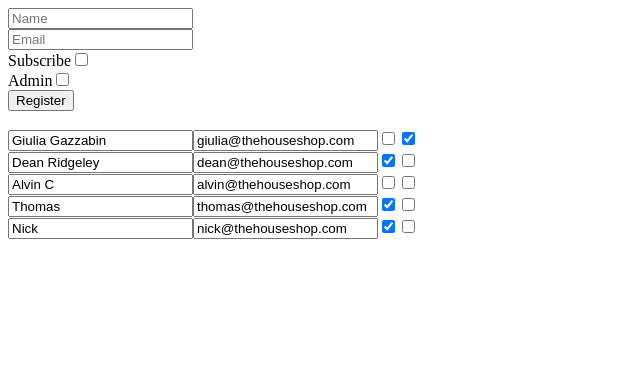
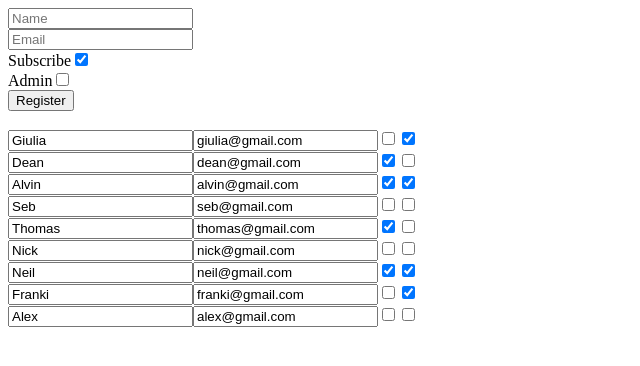
Before and after one commit to giuliagworld/email-listing-app, a React app: page / in a window 1280 px wide. Shown: the top 366 px of the page, without its empty margins (0-640 px from the left). Built offline with nearby package versions, Linux system fonts and the light colour scheme; data requests are answered from the project's data file; the HTML template or start-up script is replaced by a standard one.

Commit message:
checkbox, user, all working for far

```diff
--- a/db.json
+++ b/db.json
@@ -1,34 +1,67 @@
 {
   "users": [
     {
-      "name": "Giulia Gazzabin",
-      "email": "giulia@thehouseshop.com",
+      "name": "Giulia",
+      "email": "giulia@gmail.com",
+      "subscribe": false,
       "admin": true,
       "id": 1
     },
     {
-      "name": "Dean Ridgeley",
-      "email": "dean@thehouseshop.com",
+      "name": "Dean",
+      "email": "dean@gmail.com",
       "subscribe": true,
+      "admin": false,
       "id": 2
     },
     {
-      "name": "Alvin C",
-      "email": "alvin@thehouseshop.com",
-      "subscribe": false,
+      "name": "Alvin",
+      "email": "alvin@gmail.com",
+      "subscribe": true,
+      "admin": true,
       "id": 3
     },
     {
-      "name": "Thomas",
-      "email": "thomas@thehouseshop.com",
-      "subscribe": true,
+      "name": "Seb",
+      "email": "seb@gmail.com",
+      "subscribe": false,
+      "admin": false,
       "id": 4
     },
     {
+      "name": "Thomas",
+      "email": "thomas@gmail.com",
+      "subscribe": true,
+      "admin": false,
+      "id": 5
+    },
+    {
       "name": "Nick",
-      "email": "nick@thehouseshop.com",
+      "email": "nick@gmail.com",
+      "subscribe": false,
+      "admin": false,
+      "id": 6
+    },
+    {
+      "name": "Neil",
+      "email": "neil@gmail.com",
       "subscribe": true,
-      "id": 5
+      "admin": true,
+      "id": 7
+    },
+    {
+      "name": "Franki",
+      "email": "franki@gmail.com",
+      "subscribe": false,
+      "admin": true,
+      "id": 8
+    },
+    {
+      "name": "Alex",
+      "email": "alex@gmail.com",
+      "subscribe": false,
+      "admin": false,
+      "id": 9
     }
   ],
   "login": []
--- a/src/components/App.js
+++ b/src/components/App.js
@@ -2,60 +2,37 @@ import React from 'react';
 import createReactClass from "create-react-class";
 import PropTypes from 'prop-types';
 
-// import AddUser from './AddUser';
+import Form from './Form';
+import User from './User';
+
 
 const App = createReactClass({
-  propTypes: {
-    user: PropTypes.arrayOf(PropTypes.shape({
-      name: PropTypes.string,
-      email: PropTypes.string,
-      subscribe: PropTypes.bool,
-      admin: PropTypes.bool
-    }))
-  },
-  getDefaultProps: function () {
+  getInitialState: function() {
     return {
-      users: [],
-      login: ''
+      users: []
     }
   },
-  getInitialState: function () {
-    return {
-      users: this.props.user,
-      login: this.props.login
-    }
-  },
-  onInputChange: function (e) {
-    const target = e.target;
-    const value = target.type === 'checkbox' ? target.checked : target.value;
-    const name = target.name;
-
-    this.setState({
-      [name]: value
-    });
-  },
-  nameValidation: function() {
+  nameValidation: function(name) {
     let expression = /^[ a-zA-Z-]+$/;
-    if (this.state.name.match(expression)) {
+    if (name.match(expression)) {
       return true;
     }
     else {
       return false;
     }
   },
-  emailValidation: function () {
+  emailValidation: function(email) {
     let expression = /^([\w-]+(?:\.[\w-]+)*)@((?:[\w-]+\.)*\w[\w-]{0,66})\.([a-z]{2,6}(?:\.[a-z]{2})?)$/i;
-    if (this.state.email.match(expression)) {
+    if (email.match(expression)) {
       return true;
     }
     else {
       return false;
     }
   },
-  onSubmit: function(e) {
+  onAddUser: function(name, email, subscribe, admin) {
     let url = 'http://localhost:3000/users';
-    e.preventDefault();
-    if (this.nameValidation() && this.emailValidation()) {
+    if (this.nameValidation(name) && this.emailValidation(email)) {
       fetch(url, {
         method: 'POST',
         headers: {
@@ -63,26 +40,112 @@ const App = createReactClass({
           'Content-Type': 'application/json',
         },
         body: JSON.stringify({
-          name: this.state.name,
-          email: this.state.email,
-          subscribe: this.state.subscribe,
-          admin: this.state.admin,
+          name,
+          email,
+          subscribe,
+          admin
         })
       }).then((results) => {
         return results.json();
       }).then((data) => {
-        console.log(data);
-      }).catch ((ex) => {
-        console.log(ex)
-      }),
-      this.setState({
-        name: '',
-        email: '',
-        subscribe: true,
-        admin: false,
+        this.state.users.push({
+          id: data.id,
+          name: data.name,
+          email: data.email,
+          subscribe: data.subscribe,
+          admin: data.admin,
+        })
+        this.setState(this.state);
+        }).catch ((ex) => {
       })
     }
   },
+  componentDidMount() {
+    fetch('http://localhost:3000/users')
+      .then((results) => {
+        return results.json();
+      }).then((data) => {
+        let users = data.map((user) => {
+          return user;
+        })
+        this.setState({users : users});
+      })
+  },
+
+
+
+
+
+  // getDefaultProps: function () {
+  //   return {
+  //     users: [],
+  //     login: ''
+  //   }
+  // },
+  // getInitialState: function () {
+  //   return {
+  //     users: this.props.user,
+  //     login: this.props.login
+  //   }
+  // },
+  // onInputChange: function (e) {
+  //   const target = e.target;
+  //   const value = target.type === 'checkbox' ? target.checked : target.value;
+  //   const name = target.name;
+
+  //   this.setState({
+  //     [name]: value
+  //   });
+  // },
+  // nameValidation: function() {
+  //   let expression = /^[ a-zA-Z-]+$/;
+  //   if (this.state.name.match(expression)) {
+  //     return true;
+  //   }
+  //   else {
+  //     return false;
+  //   }
+  // },
+  // emailValidation: function () {
+  //   let expression = /^([\w-]+(?:\.[\w-]+)*)@((?:[\w-]+\.)*\w[\w-]{0,66})\.([a-z]{2,6}(?:\.[a-z]{2})?)$/i;
+  //   if (this.state.email.match(expression)) {
+  //     return true;
+  //   }
+  //   else {
+  //     return false;
+  //   }
+  // },
+  // onSubmit: function(e) {
+  //   let url = 'http://localhost:3000/users';
+  //   e.preventDefault();
+  //   if (this.nameValidation() && this.emailValidation()) {
+  //     fetch(url, {
+  //       method: 'POST',
+  //       headers: {
+  //         'Accept': 'application/json',
+  //         'Content-Type': 'application/json',
+  //       },
+  //       body: JSON.stringify({
+  //         name: this.state.name,
+  //         email: this.state.email,
+  //         subscribe: this.state.subscribe,
+  //         admin: this.state.admin,
+  //       })
+  //     }).then((results) => {
+  //       return results.json();
+  //     }).then((data) => {
+  //       console.log(data);
+  //     }).catch ((ex) => {
+  //       console.log(ex)
+  //     }),
+  //     this.setState({
+  //       name: '',
+  //       email: '',
+  //       subscribe: true,
+  //       admin: false,
+  //     })
+  //   }
+  // },
   // onLogin: function(e) {
   //   let url = 'http://localhost:3000/login/';
   //   e.preventDefault();
@@ -102,25 +165,25 @@ const App = createReactClass({
   //     })
   //   }
   // },
-  componentDidMount() {
-    fetch('http://localhost:3000/users')
-      .then((results) => {
-        return results.json();
-      }).then((data) => {
-        console.log(data);
-        let users = data.map((user) => {
-          return (
-            <div key={user.id}>
-              <input type='text' name='name' value={user.name} onChange={this.onInputChange} />
-              <input type='email' name='email' value={user.email} onChange={this.onInputChange} />
-              <input type='checkbox' name='subscribe' checked={user.subscribe} onChange={this.onInputChange} />
-              <input type='checkbox' name='admin' checked={user.admin} onChange={this.onInputChange} /><br />
-            </div>
-          )
-        })
-        this.setState({users : users});
-      })
-  },
+  // componentDidMount() {
+  //   fetch('http://localhost:3000/users')
+  //     .then((results) => {
+  //       return results.json();
+  //     }).then((data) => {
+  //       console.log(data);
+  //       let users = data.map((user) => {
+  //         return (
+  //           <div key={user.id}>
+  //             <input type='text' name='name' value={user.name} onChange={this.onInputChange} />
+  //             <input type='email' name='email' value={user.email} onChange={this.onInputChange} />
+  //             <input type='checkbox' name='subscribe' checked={user.subscribe} onChange={this.onInputChange} />
+  //             <input type='checkbox' name='admin' checked={user.admin} onChange={this.onInputChange} /><br />
+  //           </div>
+  //         )
+  //       })
+  //       this.setState({users : users});
+  //     })
+  // },
   // shouldComponentUpdate() {
   //   console.log('something has changed');
   //   return true;
@@ -131,18 +194,19 @@ const App = createReactClass({
   render: function() {
     return (
       <div>
-        <form onSubmit={this.onSubmit}>
-          <input type='text' placeholder='Name' name='name' value={this.state.name} onChange={this.onInputChange} /><br />
-          <input type='email' placeholder='Email' name='email' value={this.state.email} onChange={this.onInputChange} /><br />
-          <label htmlFor='subscribe'>Subscribe</label>
-          <input id='subscribe' type='checkbox' name='subscribe' value={this.state.subscribe} checked={this.state.subscribe} onChange={this.onInputChange} /><br />
-          <label htmlFor='admin'>Admin</label>
-          <input id='admin' type='checkbox' name='admin' value={this.state.admin} checked={this.state.admin} onChange={this.onInputChange} /><br />
-          <button type='submit'>Register</button>
-        </form>
+        <Form onAdd={this.onAddUser}/>
         <br />
-        {/* <button type='button' onClick={this.displayUsers}>Display users</button> */}
-        <div>{this.state.users}</div>
+        {this.state.users.map(function (user) {
+          return (
+            <User
+              name={user.name}
+              email={user.email}
+              subscribe={user.subscribe}
+              admin={user.admin}
+              key={user.id}
+            />
+          );
+        }.bind(this))}
         <br />
         {/* <form onSubmit={this.onLogin}>
           <p>Login</p>
--- /dev/null
+++ b/src/components/Form.js
@@ -0,0 +1,67 @@
+import React from 'react';
+import createReactClass from "create-react-class";
+import PropTypes from 'prop-types';
+
+const Form = createReactClass({
+  propTypes: {
+    onAdd: PropTypes.func.isRequired
+  },
+  getInitialState: function () {
+    return {
+      name: '',
+      email: '',
+      subscribe: true,
+      admin: false
+    }
+  },
+  onNameChange: function(e) {
+    this.setState({
+      name: e.target.value
+    });
+  },
+  onEmailChange: function(e) {
+    this.setState({
+      email: e.target.value
+    });
+  },
+  onSubscribeChange: function(e) {
+    this.setState({
+      subscribe: e.target.checked
+    });
+  },
+  onAdminChange: function(e) {
+    this.setState({
+      admin: e.target.checked
+    });
+  },
+  onSubmit: function(e) {
+    e.preventDefault();
+    this.props.onAdd(
+      this.state.name,
+      this.state.email,
+      this.state.subscribe,
+      this.state.admin
+    )
+    this.setState({
+      name: '',
+      email: '',
+      subscribe: true,
+      admin: false
+    })
+  },
+  render: function() {
+    return (
+      <form onSubmit={this.onSubmit}>
+        <input type='text' placeholder='Name' value={this.state.name} onChange={this.onNameChange} /><br />
+        <input type='email' placeholder='Email' value={this.state.email} onChange={this.onEmailChange} /><br />
+        <label htmlFor='subscribe'>Subscribe</label>
+        <input id='subscribe' type='checkbox' checked={this.state.subscribe} onChange={this.onSubscribeChange} /><br />
+        <label htmlFor='admin'>Admin</label>
+        <input id='admin' type='checkbox' checked={this.state.admin} onChange={this.onAdminChange} /><br />
+        <button type='submit'>Register</button>
+      </form>
+    )
+  }
+})
+
+export default Form
--- a/src/components/User.js
+++ b/src/components/User.js
@@ -2,25 +2,70 @@ import React from 'react';
 import createReactClass from "create-react-class";
 import PropTypes from 'prop-types';
 
-function User(props) {
-  return (
-    <form onSubmit={this.onSubmit}>
-      <input type='text' placeholder='Name' value={props.name} onChange={this.onInputChange} /><br />
-      <input type='email' placeholder='Email' value={props.email} onChange={this.onInputChange} /><br />
-      <label htmlFor='subscribe'>Subscribe</label>
-      <input id='subscribe' type='checkbox' value={props.subscribe} checked={this.state.subscribe} onChange={this.onInputChange} /><br />
-      <label htmlFor='admin'>Admin</label>
-      <input id='admin' type='checkbox' value={props.admin} checked={this.state.admin} onChange={this.onInputChange} /><br />
-      <button type='submit'>Register</button>
-    </form>
-  )
-}
+const User = createReactClass({
+  propTypes: {
+    name: PropTypes.string.isRequired,
+    email: PropTypes.string.isRequired,
+    subscribe: PropTypes.bool.isRequired,
+    admin: PropTypes.bool.isRequired,
+    onNameChange: PropTypes.func.isRequired,
+    onEmailChange: PropTypes.func.isRequired,
+    onSubscribeChange: PropTypes.func.isRequired,
+    onAdminChange: PropTypes.func.isRequired,
+  },
+  // getInitialState: function () {
+  //   return {
+  //     name: '',
+  //     email: '',
+  //     subscribe: true,
+  //     admin: false
+  //   }
+  // },
+  // onNameChange: function(e) {
+  //   this.setState({
+  //     name: e.target.value
+  //   });
+  // },
+  // onEmailChange: function(e) {
+  //   this.setState({
+  //     email: e.target.value
+  //   });
+  // },
+  // onSubscribeChange: function(e) {
+  //   this.setState({
+  //     subscribe: e.target.checked
+  //   });
+  // },
+  // onAdminChange: function(e) {
+  //   this.setState({
+  //     admin: e.target.checked
+  //   });
+  // },
+  // onSubmit: function (e) {
+  //   e.preventDefault();
+  //   this.props.onAdd(
+  //     this.state.name,
+  //     this.state.email,
+  //     this.state.subscribe,
+  //     this.state.admin
+  //   )
+  //   this.setState({
+  //     name: '',
+  //     email: '',
+  //     subscribe: true,
+  //     admin: false
+  //   })
+  // },
+  render: function() {
+    return (
+      <div>
+        <input type='text' name='name' value={this.props.name} onChange={this.props.onNameChange} />
+        <input type='email' name='email' value={this.props.email} onChange={this.props.onEmailChange} />
+        <input type='checkbox' checked={this.props.subscribe} onChange={this.props.onSubscribeChange} />
+        <input type='checkbox' checked={this.props.admin} onChange={this.props.onAdminChange} /><br />
+      </div>
+    )
+  }
+})
 
-User.propTypes = {
-  name: PropTypes.string.isRequired,
-  email: PropTypes.string.isRequired,
-  subscribe: PropTypes.bool.isRequired,
-  admin: PropTypes.bool.isRequired
-}
-
-export default User;
+export default User
```
